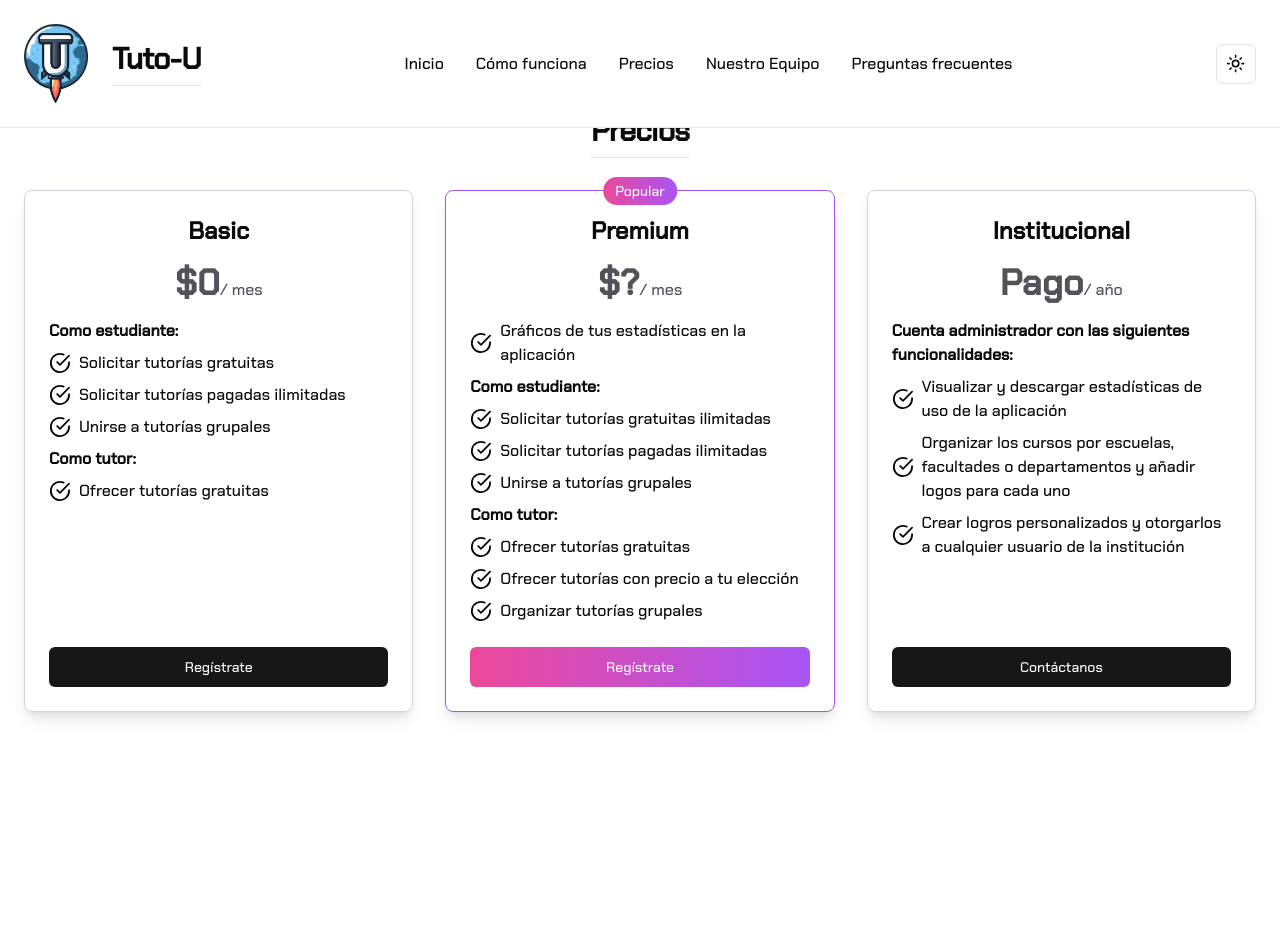
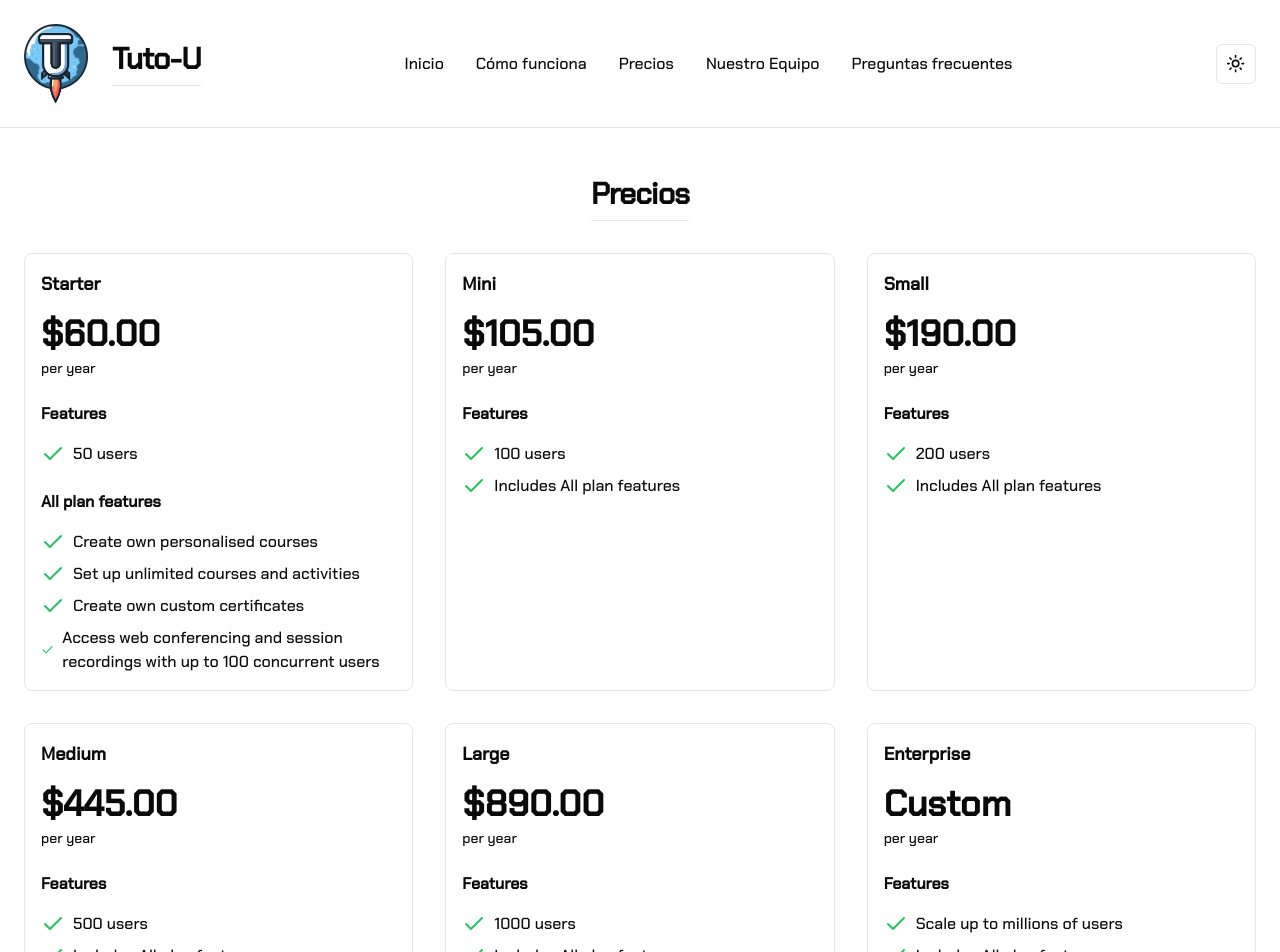
Before and after one commit to carlosandresat/tuto-u, a Next.js app: page /pricing in a window 1280 px wide. Shown: the top 952 px of the page. Before the commit the page ends 800 px from the top, so only its background shows below. Built offline with nearby package versions, Linux system fonts and the light colour scheme.

Commit message:
feat: update pricing cards

```diff
--- a/src/app/pricing/page.tsx
+++ b/src/app/pricing/page.tsx
@@ -10,167 +10,129 @@ export default function Pricing() {
     <>
       <StartNavbar />
 
-      <section className="min-h-screen w-full py-12 flex items-center justify-center flex-col">
-        <h2 className="scroll-m-20 border-b pb-2 text-3xl font-semibold tracking-tight mt-32 md:mt-6 max-w-screen-xl">
+      <section className="w-full py-12 flex items-center justify-center flex-col pt-44">
+      <h2 className="scroll-m-20 border-b pb-2 text-3xl font-semibold tracking-tight max-w-screen-xl">
           Precios
         </h2>
+        <div className="container px-4 md:px-6">
 
-        <div className="container px-4 md:px-6">
         <div className="grid grid-cols-1 gap-6 mt-8 md:grid-cols-3 md:gap-8">
-            <div className="flex flex-col p-6 shadow-lg rounded-lg dark:bg-zinc-850 justify-between border border-gray-300">
-              <div>
-                <h3 className="text-2xl font-bold text-center">Basic</h3>
-                <div className="mt-4 text-center text-zinc-600 dark:text-zinc-400">
-                  <span className="text-4xl font-bold">$0</span>/ mes
-                </div>
-                <ul className="mt-4 space-y-2">
-                  <li className="flex items-center">
-                    <div className="w-full font-bold">Como estudiante:</div>
+          <div className="border p-4 rounded-lg">
+            <h3 className="text-lg font-semibold mb-4">Starter</h3>
+            <p className="text-4xl font-bold mb-1">$60.00</p>
+            <p className="text-sm mb-6">per year</p>
+            <h4 className="text-md font-semibold mb-4">Features</h4>
+            <ul className="mb-6">
+              <li className="flex items-center mb-2">
+                <CheckIcon className="text-green-500 mr-2" />
+                50 users{"\n                  "}
               </li>
-
-                  <li className="flex items-center">
-                    <CheckCircle className="mr-2" />
-                    <div className="w-full">
-                      Solicitar tutorías gratuitas
-                    </div>
+            </ul>
+            <h4 className="text-md font-semibold mb-4">All plan features</h4>
+            <ul>
+              <li className="flex items-center mb-2">
+                <CheckIcon className="text-green-500 mr-2" />
+                Create own personalised courses{"\n                  "}
               </li>
-
-                  <li className="flex items-center">
-                    <CheckCircle className="mr-2" />
-                    <div className="w-full">
-                      Solicitar tutorías pagadas ilimitadas
-                    </div>
+              <li className="flex items-center mb-2">
+                <CheckIcon className="text-green-500 mr-2" />
+                Set up unlimited courses and activities{"\n                  "}
               </li>
-
-                  <li className="flex items-center ">
-                    <CheckCircle className="mr-2" />
-                    <div className="w-full">Unirse a tutorías grupales</div>
+              <li className="flex items-center mb-2">
+                <CheckIcon className="text-green-500 mr-2" />
+                Create own custom certificates{"\n                  "}
               </li>
               <li className="flex items-center">
-                    <div className="w-full font-bold">Como tutor:</div>
-                  </li>
-                  <li className="flex items-center">
-                    <CheckCircle className="mr-2" />
-                    <div className="w-full">Ofrecer tutorías gratuitas</div>
+                <CheckIcon className="text-green-500 mr-2" />
+                Access web conferencing and session recordings with up to 100
+                concurrent users{"\n                  "}
               </li>
             </ul>
           </div>
-              <div className="mt-6">
-                <Button className="w-full">Regístrate</Button>
-              </div>
-            </div>
-            <div className="relative flex flex-col p-6 shadow-lg rounded-lg dark:bg-zinc-850 justify-between border border-purple-500">
-              <div className="px-3 py-1 text-sm text-white bg-gradient-to-r from-pink-500 to-purple-500 rounded-full inline-block absolute top-0 left-1/2 transform -translate-x-1/2 -translate-y-1/2">
-                Popular
-              </div>
-              <div>
-                <h3 className="text-2xl font-bold text-center">Premium</h3>
-                <div className="mt-4 text-center text-zinc-600 dark:text-zinc-400">
-                  <span className="text-4xl font-bold">$?</span>/ mes
-                </div>
-                <ul className="mt-4 space-y-2">
-                <li className="flex items-center ">
-                    <CheckCircle className="mr-2" />
-                    <div className="w-full">Gráficos de tus estadísticas en la aplicación</div>
+          <div className="border p-4 rounded-lg">
+            <h3 className="text-lg font-semibold mb-4">Mini</h3>
+            <p className="text-4xl font-bold mb-1">$105.00</p>
+            <p className="text-sm mb-6">per year</p>
+            <h4 className="text-md font-semibold mb-4">Features</h4>
+            <ul className="mb-6">
+              <li className="flex items-center mb-2">
+                <CheckIcon className="text-green-500 mr-2" />
+                100 users{"\n                  "}
               </li>
-
               <li className="flex items-center">
-                    <div className="w-full font-bold">Como estudiante:</div>
-                  </li>
-
-                  <li className="flex items-center">
-                    <CheckCircle className="mr-2" />
-                    <div className="w-full">
-                      Solicitar tutorías gratuitas ilimitadas
-                    </div>
-                  </li>
-
-                  <li className="flex items-center">
-                    <CheckCircle className="mr-2" />
-                    <div className="w-full">
-                      Solicitar tutorías pagadas ilimitadas
-                    </div>
-                  </li>
-
-                  <li className="flex items-center ">
-                    <CheckCircle className="mr-2" />
-                    <div className="w-full">Unirse a tutorías grupales
-                    </div>
-                  </li>
-
-                  <li className="flex items-center">
-                    <div className="w-full font-bold">Como tutor:</div>
-                  </li>
-
-                  <li className="flex items-center">
-                    <CheckCircle className="mr-2" />
-                    <div className="w-full">Ofrecer tutorías gratuitas</div>
-                  </li>
-
-                  <li className="flex items-center">
-                    <CheckCircle className="mr-2" />
-                    <div className="w-full">
-                      Ofrecer tutorías con precio a tu elección
-                    </div>
-                  </li>
-
-                  <li className="flex items-center">
-                    <CheckCircle className="mr-2" />
-                    <div className="w-full">Organizar tutorías grupales</div>
+                <CheckIcon className="text-green-500 mr-2" />
+                Includes All plan features{"\n                  "}
               </li>
             </ul>
           </div>
-              <div className="mt-6">
-                <Button className="w-full bg-gradient-to-r from-pink-500 to-purple-500">
-                  Regístrate
-                </Button>
-              </div>
-            </div>
-            <div className="flex flex-col p-6 shadow-lg rounded-lg dark:bg-zinc-850 justify-between border border-gray-300">
-              <div>
-                <h3 className="text-2xl font-bold text-center">
-                  Institucional
-                </h3>
-                <div className="mt-4 text-center text-zinc-600 dark:text-zinc-400">
-                  <span className="text-4xl font-bold">Pago</span>/ año
-                </div>
-                <ul className="mt-4 space-y-2">
-                  <li className="flex items-center">
-                    <div className="w-full font-bold">
-                      Cuenta administrador con las siguientes funcionalidades:
-                    </div>
-                  </li>
-
-                  <li className="flex items-center">
-                    <CheckCircle className="mr-2" />
-                    <div className="w-full">
-                      Visualizar y descargar estadísticas de uso de la
-                      aplicación
-                    </div>
+          <div className="border p-4 rounded-lg">
+            <h3 className="text-lg font-semibold mb-4">Small</h3>
+            <p className="text-4xl font-bold mb-1">$190.00</p>
+            <p className="text-sm mb-6">per year</p>
+            <h4 className="text-md font-semibold mb-4">Features</h4>
+            <ul className="mb-6">
+              <li className="flex items-center mb-2">
+                <CheckIcon className="text-green-500 mr-2" />
+                200 users{"\n                  "}
               </li>
               <li className="flex items-center">
-                    <CheckCircle className="mr-2" />
-                    <div className="w-full">
-                      Organizar los cursos por escuelas, facultades o
-                      departamentos y añadir logos para cada uno
-                    </div>
-                  </li>
-
-                  <li className="flex items-center">
-                    <CheckCircle className="mr-2" />
-                    <div className="w-full">
-                      Crear logros personalizados y otorgarlos a cualquier
-                      usuario de la institución
-                    </div>
+                <CheckIcon className="text-green-500 mr-2" />
+                Includes All plan features{"\n                  "}
               </li>
             </ul>
           </div>
-              <div className="mt-6">
-                <Button className="w-full">Contáctanos</Button>
+          <div className="border p-4 rounded-lg">
+            <h3 className="text-lg font-semibold mb-4">Medium</h3>
+            <p className="text-4xl font-bold mb-1">$445.00</p>
+            <p className="text-sm mb-6">per year</p>
+            <h4 className="text-md font-semibold mb-4">Features</h4>
+            <ul className="mb-6">
+              <li className="flex items-center mb-2">
+                <CheckIcon className="text-green-500 mr-2" />
+                500 users{"\n                  "}
+              </li>
+              <li className="flex items-center">
+                <CheckIcon className="text-green-500 mr-2" />
+                Includes All plan features{"\n                  "}
+              </li>
+            </ul>
+          </div>
+          <div className="border p-4 rounded-lg">
+            <h3 className="text-lg font-semibold mb-4">Large</h3>
+            <p className="text-4xl font-bold mb-1">$890.00</p>
+            <p className="text-sm mb-6">per year</p>
+            <h4 className="text-md font-semibold mb-4">Features</h4>
+            <ul className="mb-6">
+              <li className="flex items-center mb-2">
+                <CheckIcon className="text-green-500 mr-2" />
+                1000 users{"\n                  "}
+              </li>
+              <li className="flex items-center">
+                <CheckIcon className="text-green-500 mr-2" />
+                Includes All plan features{"\n                  "}
+              </li>
+            </ul>
+          </div>
+          <div className="border p-4 rounded-lg">
+            <h3 className="text-lg font-semibold mb-4">Enterprise</h3>
+            <p className="text-4xl font-bold mb-1">Custom</p>
+            <p className="text-sm mb-6">per year</p>
+            <h4 className="text-md font-semibold mb-4">Features</h4>
+            <ul className="mb-6">
+              <li className="flex items-center mb-2">
+                <CheckIcon className="text-green-500 mr-2" />
+                Scale up to millions of users{"\n                  "}
+              </li>
+              <li className="flex items-center">
+                <CheckIcon className="text-green-500 mr-2" />
+                Includes All plan features{"\n                  "}
+              </li>
+            </ul>
           </div>
         </div>
       </div>
-        </div>
+
+
       </section>
     </>
   );
```
Lines whose indentation alone changed are shown as unchanged.
